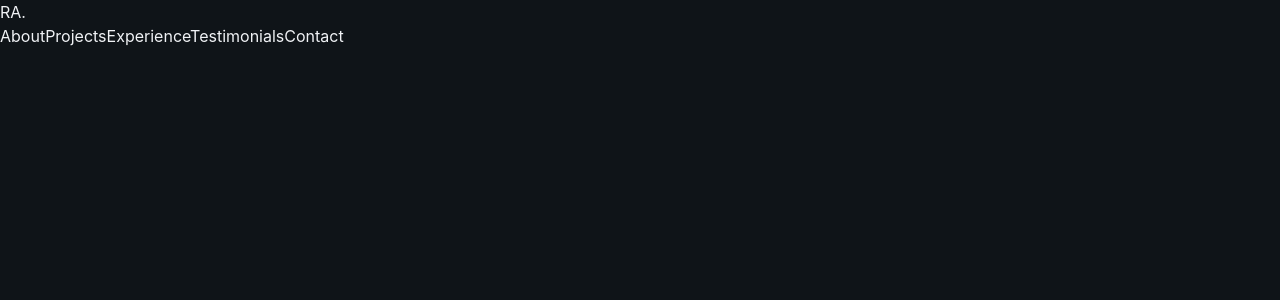
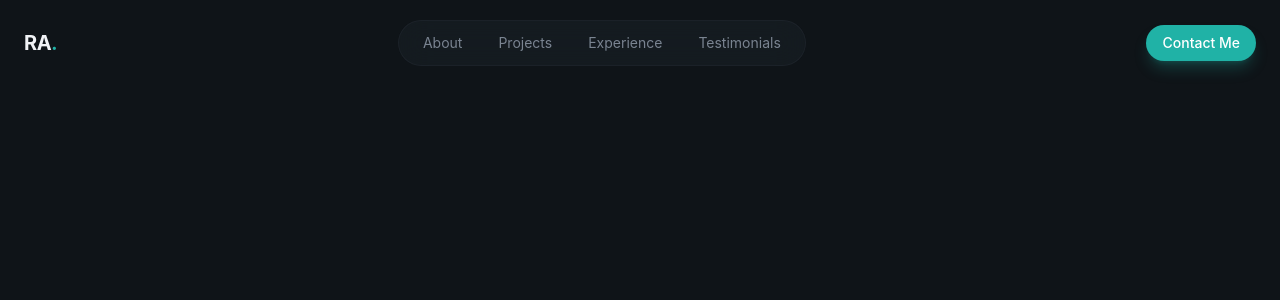
Before and after one commit to rubenaguilardev/portfolio, a React (Vite) app: page / in a window 1280 px wide. Shown: the top 300 px of the page. Built offline with nearby package versions, Linux system fonts and the light colour scheme.

Commit message:
add desktop navbar

```diff
--- /dev/null
+++ b/src/components/Button.jsx
@@ -0,0 +1,21 @@
+const Button = ({ className='', size='default', children }) => {
+
+    const baseClasses =
+        "realtive overflow-hidden rounded-full font-medium focus:outline-none focus-visible:ring-primary bg-primary text-primary-foreground hover:bg-primary/90 shadow-lg shadow-primary/25 cursor-pointer"
+
+    const sizeClasses = {
+        sm: 'px-4 py-2 text-sm',
+        default: 'px-6 py-3 text-base',
+        lg: 'px-8 py-4 text-lg'
+    }
+
+    const classes = `${baseClasses} ${sizeClasses[size]} ${className}`;
+
+    return (
+        <button className={classes}>
+            <span className="relative flex items-center justify-center gap-2">{children}</span>
+        </button>
+    )
+}
+
+export default Button
--- a/src/index.css
+++ b/src/index.css
@@ -38,3 +38,11 @@
     font-family: 'Playfair Display', serif;
   }
 }
+
+@layer components {
+  .glass {
+    background-color: color-mix(in srgb, var(--color-surface) 50%, transparent);
+    backdrop-filter: blur(16px);
+    border: 1px solid color-mix(in srgb, var(--color-border) 50%, transparent);
+  }
+}
--- a/src/layout/Navbar.jsx
+++ b/src/layout/Navbar.jsx
@@ -1,3 +1,5 @@
+import Button from "@/components/Button"
+
 const Navbar = () => {
 
     const navLinks = [
@@ -5,22 +7,31 @@ const Navbar = () => {
         { href: '#projects', label: 'Projects' },
         { href: '#experience', label: 'Experience' },
         { href: '#testimonials', label: 'Testimonials' },
-        { href: '#contact', label: 'Contact' },
     ]
 
     return (
-        <header>
-            <nav>
-                <a href="">RA<span>.</span></a>
+        <header className="fixed top-0 left-0 right-0 bg-transparent py-5">
+            <nav className="container mx-auto px-6 flex items-center justify-between">
+                <a href="#" className="text-xl font-bold tracking-tight hover:text-primary">
+                    RA<span className="text-primary">.</span>
+                </a>
 
-                <div>
-                    <div>
+                <div className="flex items-center gap-1">
+                    <div className="glass rounded-full px-2 py-1 flex items-center gap-1">
                         {navLinks.map((link, index) => (
-                            <a href={link.href} key={index}>
+                            <a
+                                href={link.href}
+                                key={index}
+                                className="px-4 py-2 text-sm text-muted-foreground hover:text-foreground rounded-full hover:bg-surface"
+                            >
                                 {link.label}
                             </a>
                         ))}
                     </div>
+                </div>
+
+                <div>
+                    <Button size='sm'>Contact Me</Button>
                 </div>
             </nav>
         </header>
```
